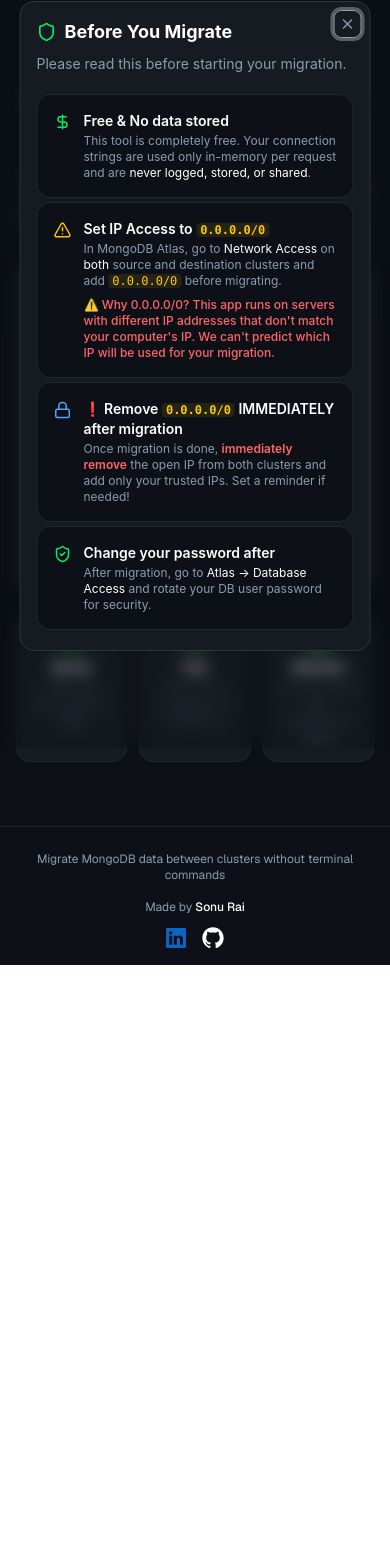
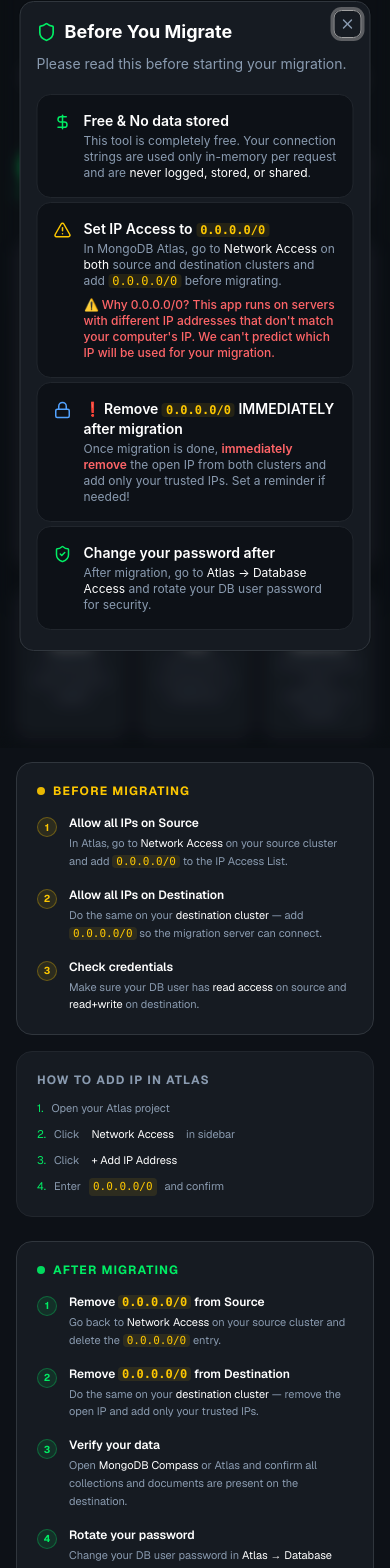
Before and after one commit to SonuR12/MongoDB_Migration, a Next.js app: page / in a window 390 px wide. Shown: the part 96-1664 px from the top of the page. Before the commit the page ends 1061 px from the top, so only its background shows below. Built offline with nearby package versions, Linux system fonts and the light colour scheme; no server answers.

Commit message:
Ui update

```diff
--- a/src/app/page.tsx
+++ b/src/app/page.tsx
@@ -243,22 +243,17 @@ export default function Home() {
       <DisclaimerDialog open={showDisclaimer} onAccept={acceptDisclaimer} onClose={() => setShowDisclaimer(false)} />
       <Navbar />
 
-      <main className="max-w-7xl mx-auto px-4 py-10 grid grid-cols-1 lg:grid-cols-[260px_1fr_260px] gap-6 min-h-screen">
-        <div className="sticky top-20 h-fit">
-          <BeforeMigrationSidebar />
-        </div>
+      <main className="max-w-7xl mx-auto px-4 py-10">
 
+        <div className="grid grid-cols-1 lg:grid-cols-[260px_1fr_260px] gap-6">
+
+          {/* Left sidebar — desktop only */}
+          <BeforeMigrationSidebar className="hidden lg:flex sticky top-20 h-fit" />
+
+          {/* Main content */}
           <div className="space-y-4">
             <HeroSection />
             <StepIndicator step={step} />
-
-          <MigrationProgress
-            step={step}
-            progress={migrationProgress}
-            currentDatabase={currentDatabase}
-            totalDatabases={selectedDbs.size}
-            completedDatabases={completedDatabases}
-          />
 
             <ConnectionForm
               sourceUri={sourceUri}
@@ -282,11 +277,19 @@ export default function Home() {
                 totalDocs={totalDocs}
                 handleMigrate={handleMigrate}
                 preview={preview}
-              isSameCluster={isSameCluster}
+                // isSameCluster={isSameCluster}
               />
             </ConnectionForm>
 
             {error && <ErrorDisplay error={error} />}
+
+<MigrationProgress
+              step={step}
+              progress={migrationProgress}
+              currentDatabase={currentDatabase}
+              totalDatabases={selectedDbs.size}
+              completedDatabases={completedDatabases}
+            />
 
             <DatabaseSelection
               preview={preview}
@@ -309,10 +312,17 @@ export default function Home() {
             />
 
             {step === "idle" && <InfoCards />}
+
+            {/* < 620px: sidebars stacked at bottom */}
+            <div className="flex lg:hidden flex-col gap-4 mt-4">
+              <BeforeMigrationSidebar />
+              <AfterMigrationSidebar />
+            </div>
           </div>
 
-        <div className="sticky top-20 h-fit">
-          <AfterMigrationSidebar />
+          {/* Right sidebar — desktop only */}
+          <AfterMigrationSidebar className="hidden lg:flex sticky top-20 h-fit" />
+
         </div>
       </main>
       <Footer />
--- a/src/components/AfterMigrationSidebar.tsx
+++ b/src/components/AfterMigrationSidebar.tsx
@@ -1,6 +1,6 @@
-export function AfterMigrationSidebar() {
+export function AfterMigrationSidebar({ className = "" }: { className?: string }) {
   return (
-    <aside className="hidden lg:flex flex-col gap-4 pt-2">
+    <aside className={`flex flex-col gap-4 pt-2 ${className}`}>
       <div className="bg-[#161b22] border border-[#30363d] rounded-2xl p-5">
         <div className="flex items-center gap-2 mb-4">
           <div className="w-2 h-2 rounded-full bg-[#00ED64] animate-pulse" />
--- a/src/components/BeforeMigrationSidebar.tsx
+++ b/src/components/BeforeMigrationSidebar.tsx
@@ -1,6 +1,6 @@
-export function BeforeMigrationSidebar() {
+export function BeforeMigrationSidebar({ className = "" }: { className?: string }) {
   return (
-    <aside className="hidden lg:flex flex-col gap-4 pt-2">
+    <aside className={`flex flex-col gap-4 pt-2 ${className}`}>
       <div className="bg-[#161b22] border border-[#30363d] rounded-2xl p-5">
         <div className="flex items-center gap-2 mb-4">
           <div className="w-2 h-2 rounded-full bg-yellow-400 animate-pulse" />
--- a/src/components/StepIndicator.tsx
+++ b/src/components/StepIndicator.tsx
@@ -1,6 +1,6 @@
 type Step = "idle" | "previewing" | "previewed" | "migrating" | "done";
 
-const STEPS = ["Connect", "Select", "Migrate", "Done"];
+const STEPS = ["Connect", "Select", "Migrating", "Done"];
 
 interface StepIndicatorProps {
   step: Step;
@@ -15,17 +15,16 @@ export function StepIndicator({ step }: StepIndicatorProps) {
         <div key={s} className="flex items-center">
           <div className="flex flex-col items-center gap-1">
             <div className={`w-7 h-7 rounded-full flex items-center justify-center text-xs font-bold border-2 transition-all ${
-              i < stepIndex ? "bg-[#00ED64] border-[#00ED64] text-[#0d1117]"
-              : i === stepIndex ? "border-[#00ED64] text-[#00ED64] bg-transparent"
+              i <= stepIndex ? "bg-[#00ED64] border-[#00ED64] text-[#0d1117]"
               : "border-[#30363d] text-[#4a5568] bg-transparent"
             }`}>
-              {i < stepIndex ? (
+              {i < stepIndex || i === stepIndex ? (
                 <svg width="12" height="12" viewBox="0 0 10 10" fill="none">
                   <path d="M1.5 5L4 7.5L8.5 2.5" stroke="#0d1117" strokeWidth="1.5" strokeLinecap="round" strokeLinejoin="round"/>
                 </svg>
               ) : i + 1}
             </div>
-            <span className={`text-[10px] ${i === stepIndex ? "text-[#00ED64]" : i < stepIndex ? "text-[#8a9bb0]" : "text-[#4a5568]"}`}>{s}</span>
+            <span className={`text-[10px] ${i <= stepIndex ? "text-[#00ED64]" : "text-[#4a5568]"}`}>{s}</span>
           </div>
           {i < STEPS.length - 1 && (
             <div className={`w-16 h-px mx-1 mb-4 transition-all ${i < stepIndex ? "bg-[#00ED64]" : "bg-[#30363d]"}`} />
```
Lines whose indentation alone changed are shown as unchanged.
